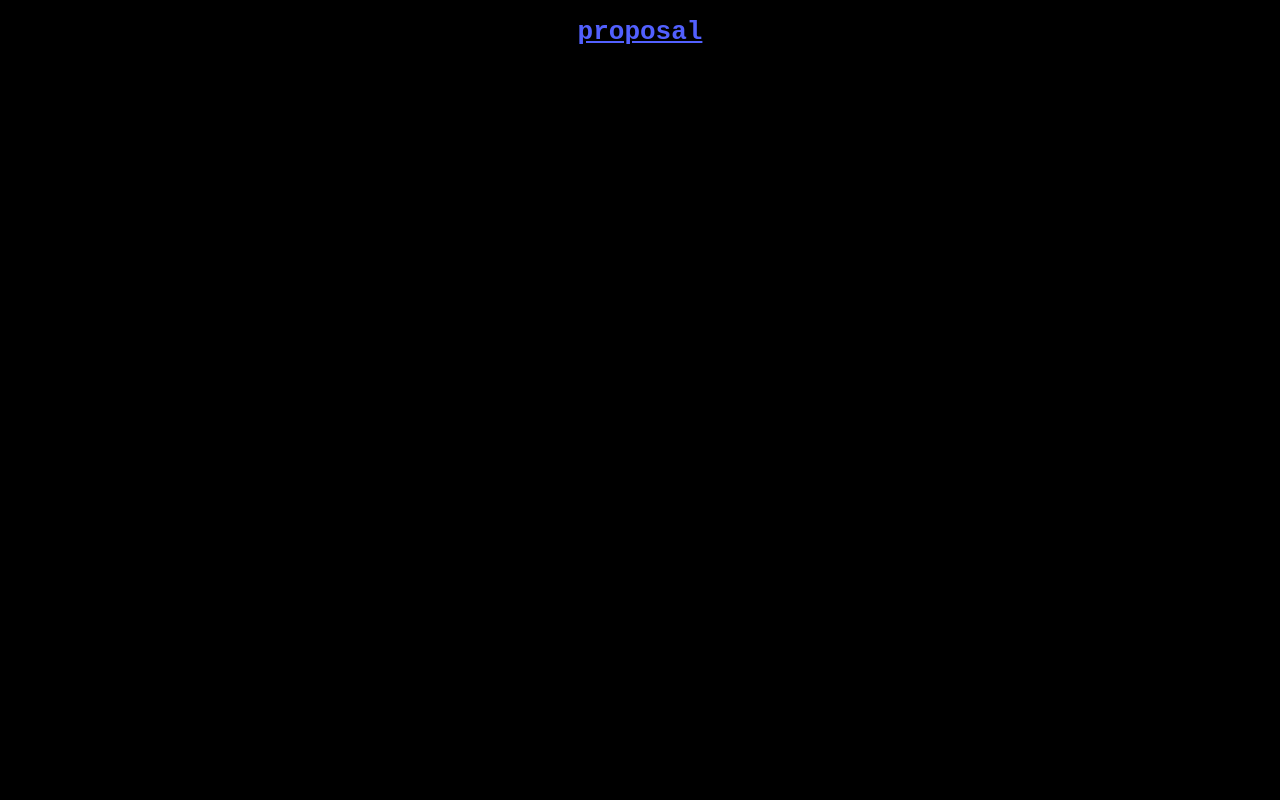
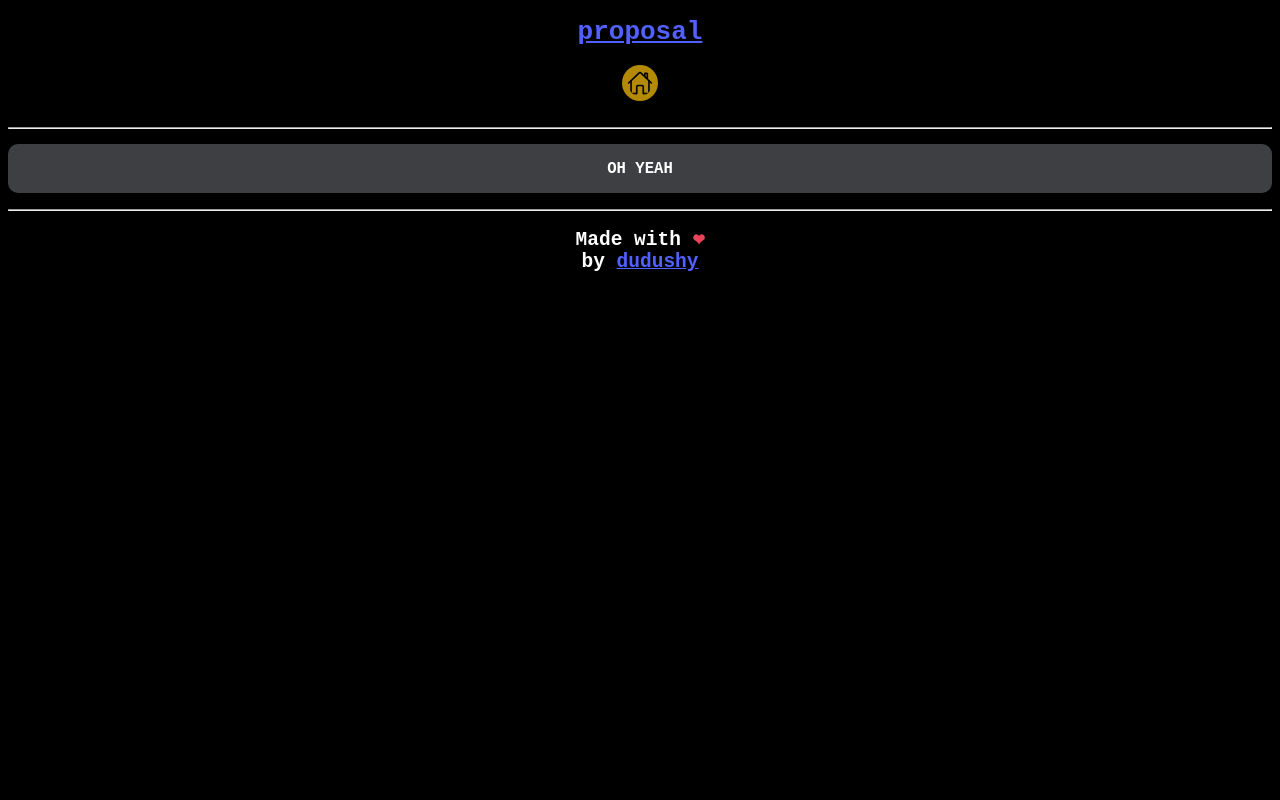
Before and after one commit to dudushy/proposal, a plain HTML site: page docs/yes/index.html in a window 1280 px wide. Shown: the top 800 px of the page. Drawn offline with Linux system fonts and the light colour scheme.

Commit message:
Update style.css

```diff
--- a/docs/yes/style.css
+++ b/docs/yes/style.css
@@ -38,3 +38,20 @@ span#heart {
   font-weight: bolder;
   word-wrap: break-word;
 }
+
+#home-icon {
+  background-color: var(--warning);
+  border-radius: 50%;
+  padding: 0.2em;
+  height: 1em;
+  width: 1em;
+  opacity: 0.7;
+}
+
+#home-icon:hover {
+  opacity: 1;
+}
+
+#home-icon:active {
+  background-color: var(--light);
+}
```
